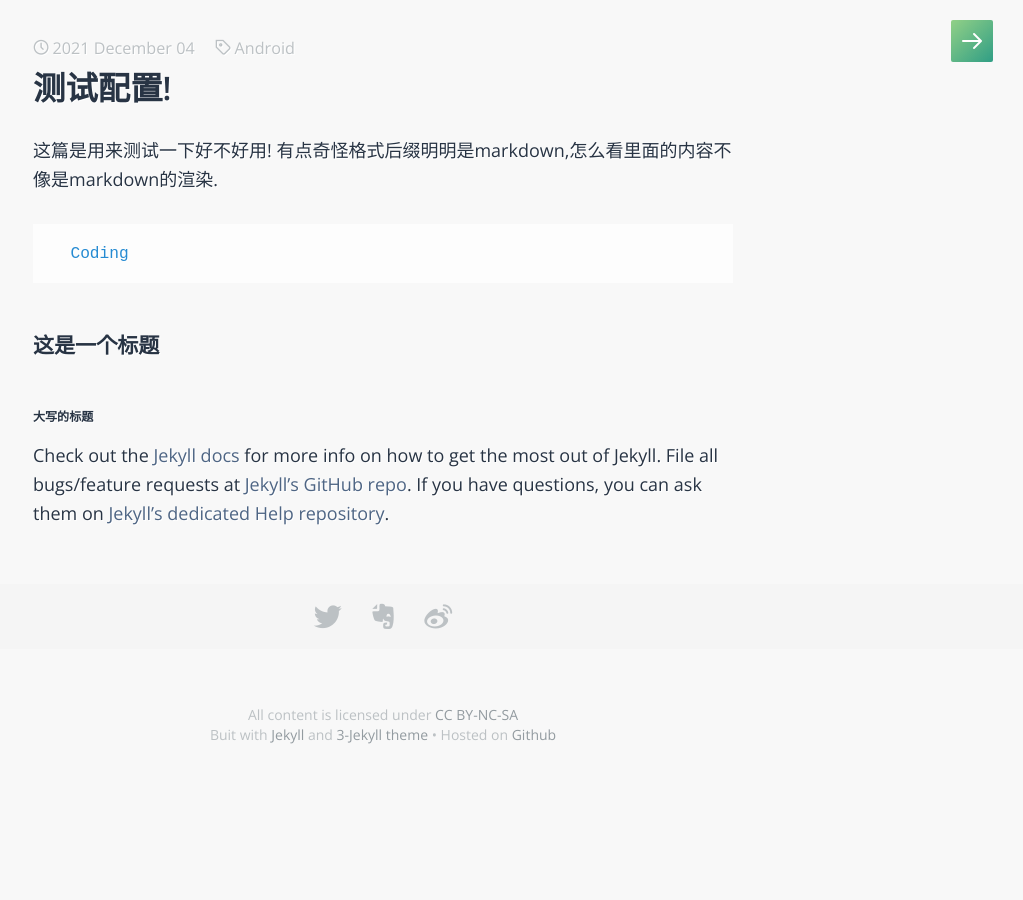
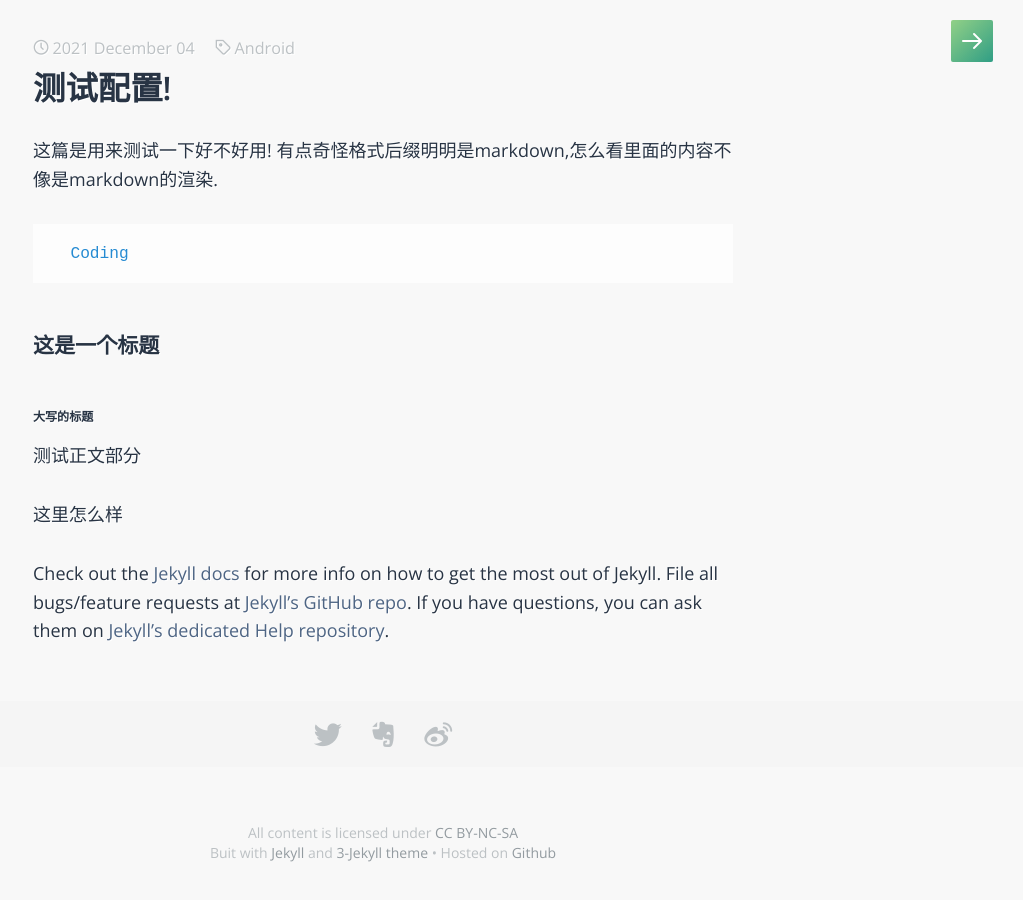
Before and after one commit to decodelove/decodelove.github.io, a Jekyll site: the page built from _posts/2015-03-08-welcome-to-jekyll.markdown, in a window 1280 px wide. Shown: the whole page, without its empty margins (257-1280 px from the left). Built offline with Jekyll 4.4.1, drawn with Linux system fonts in a browser that asks for light colours; some web fonts are replaced.

```diff
--- a/_posts/2015-03-08-welcome-to-jekyll.markdown
+++ b/_posts/2015-03-08-welcome-to-jekyll.markdown
@@ -15,7 +15,8 @@ tags: Android
 ### 这是一个标题
 ###### 大写的标题
 
-
+测试正文部分
+<p>这里怎么样</p>
 
 
 Check out the [Jekyll docs][jekyll] for more info on how to get the most out of Jekyll. File all bugs/feature requests at [Jekyll’s GitHub repo][jekyll-gh]. If you have questions, you can ask them on [Jekyll’s dedicated Help repository][jekyll-help].
--- a/_posts/2021-12-04-Android打包.markdown
+++ b/_posts/2021-12-04-Android打包.markdown
@@ -2,8 +2,8 @@
 layout: post
 title:  "Android进阶之光"
 date:   2021-12-04 16:53:49
-categories: Book
-tags: Android
+categories: Android
+tags: Book
 ---
 本周购买了刘望舒的Android进阶三本书,本来想先从网上找一下资料看看写的是关于什么内容,无奈资料太少,便直接下单了.加油!
 
```
